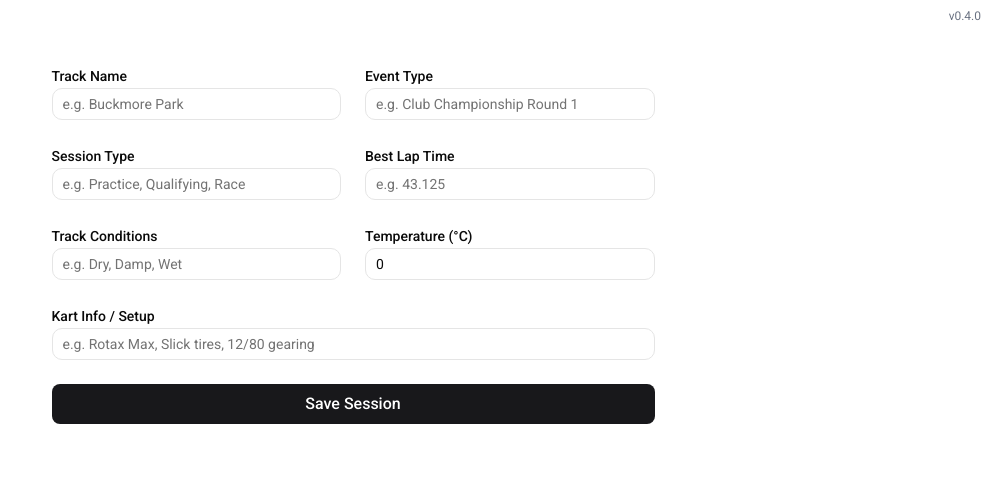
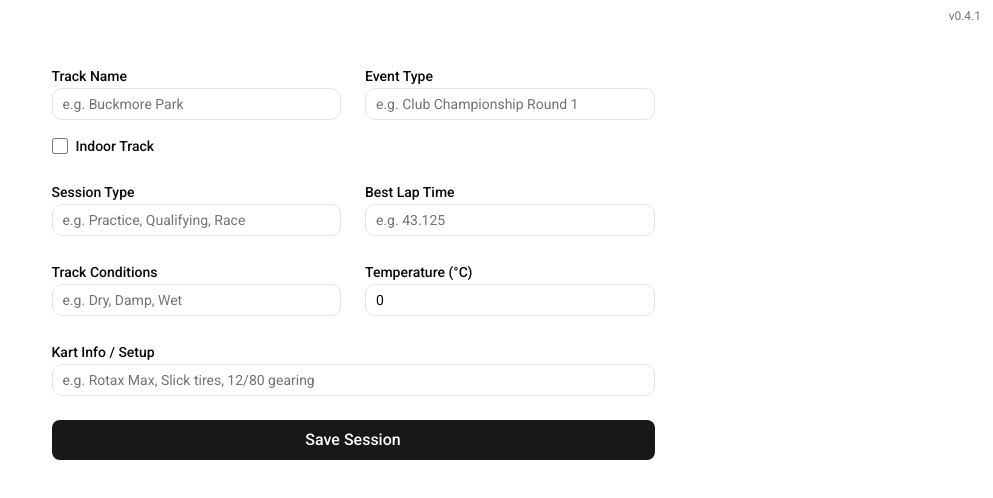
Before and after one commit to jack-bew-code/501-karting-tracker, a Next.js app: page /add-session in a window 1280 px wide. Shown: the top 498 px of the page, without its empty margins (287-1280 px from the left). Built offline with nearby package versions, Linux system fonts and the light colour scheme.

Commit message:
Fix: Tweaked input form

```diff
--- a/components/AddSessionForm.tsx
+++ b/components/AddSessionForm.tsx
@@ -41,15 +41,27 @@ export default function AddSessionForm(){
             {/* Grid Container: 1 column on mobile, 2 columns on medium screens and up */}
             <div className="grid grid-cols-1 md:grid-cols-2 gap-6">
 
-                {/* Track Name */}
+            {/* Track Name & Indoor Checkbox Group */}
                 <div className="space-y-2">
                     <label className="text-sm font-medium">Track Name</label>
                     <Input placeholder="e.g. Buckmore Park" {...form.register("track")} />
                     {form.formState.errors.track && (
                         <p className="text-sm text-red-500">{form.formState.errors.track.message}</p>
                     )}
+
+                    {/* Checkbox nested inside the same column */}
+                    <div className="flex items-center space-x-2 pt-2">
+                        <input
+                            type="checkbox"
+                            id="indoor"
+                            className="w-4 h-4 rounded border-gray-300 text-zinc-900 focus:ring-zinc-900"
+                            {...form.register("indoor")}
+                        />
+                        <label htmlFor="indoor" className="text-sm font-medium">
+                            Indoor Track
+                        </label>
+                    </div>
                 </div>
-
                 {/* Event Type */}
                 <div className="space-y-2">
                     <label className="text-sm font-medium">Event Type</label>
--- a/package.json
+++ b/package.json
@@ -1,6 +1,6 @@
 {
   "name": "501-karting-tracker",
-  "version": "0.4.0",
+  "version": "0.4.1",
   "private": true,
   "scripts": {
     "dev": "next dev",
```
